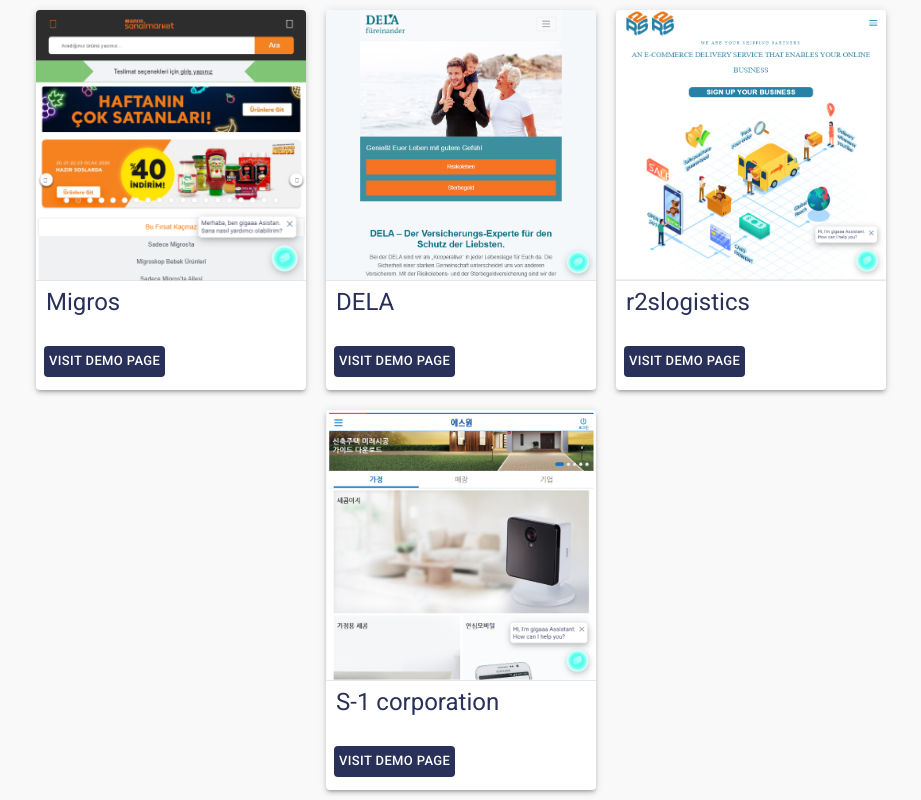
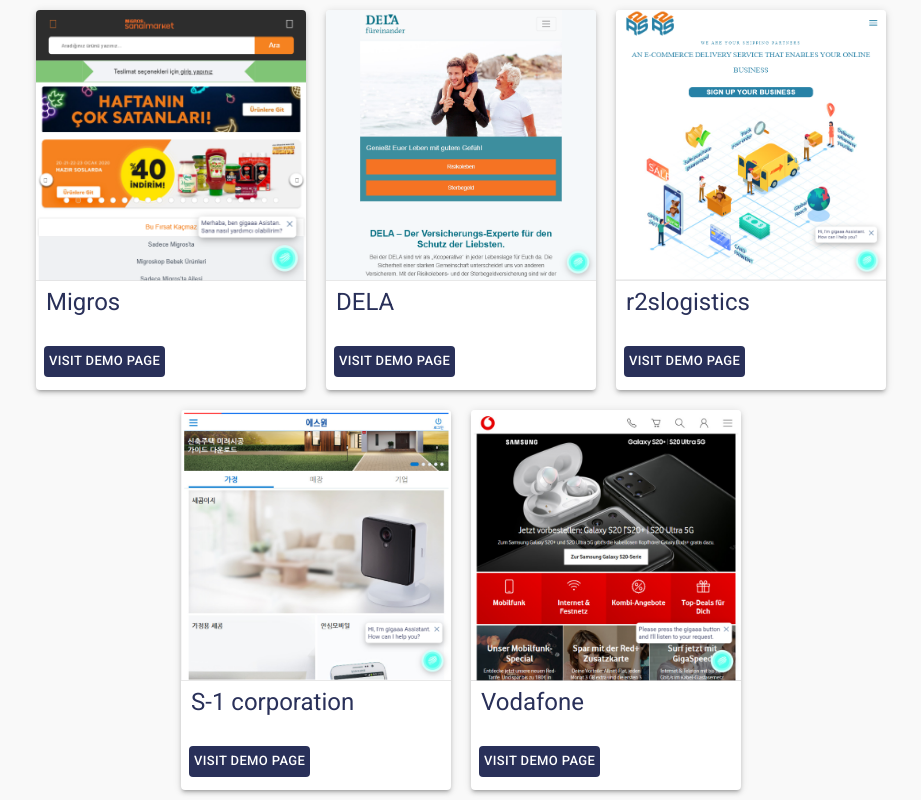
Before and after one commit to Ralence/demo-pages, a React (Create React App) app: page / in a window 1280 px wide. Shown: the part 2090-2890 px from the top of the page, without its empty margins (179-1100 px from the left). Built offline with nearby package versions, Linux system fonts and the light colour scheme.

Commit message:
feat: add vodafone page

```diff
--- a/src/data/demoSitesData.js
+++ b/src/data/demoSitesData.js
@@ -17,6 +17,7 @@
 import dela from "../assets/dela.png";
 import r2s from "../assets/r2s.png";
 import s1Corp from "../assets/s1Corp.png";
+import vodafone_de from "../assets/vodafone_de.png";
 
 class demo {
   constructor(title, img, url) {
@@ -45,7 +46,8 @@
   new demo("Migros", migros, "https://plugins.gigaaa.com/migros/"),
   new demo("DELA", dela, "https://plugins.gigaaa.com/dela/"),
   new demo("r2slogistics", r2s, "https://plugins.gigaaa.com/r2slogistics/"),
-  new demo("S-1 corporation", s1Corp, "https://plugins.gigaaa.com/S-1_corporation/")
+  new demo("S-1 corporation", s1Corp, "https://plugins.gigaaa.com/S-1_corporation/"),
+  new demo("Vodafone", vodafone_de, "https://plugins.gigaaa.com/vodafone_de/")
 ];
 
 export default demos;
```
Also changed, not shown: src/assets/vodafone_de.png (added).
